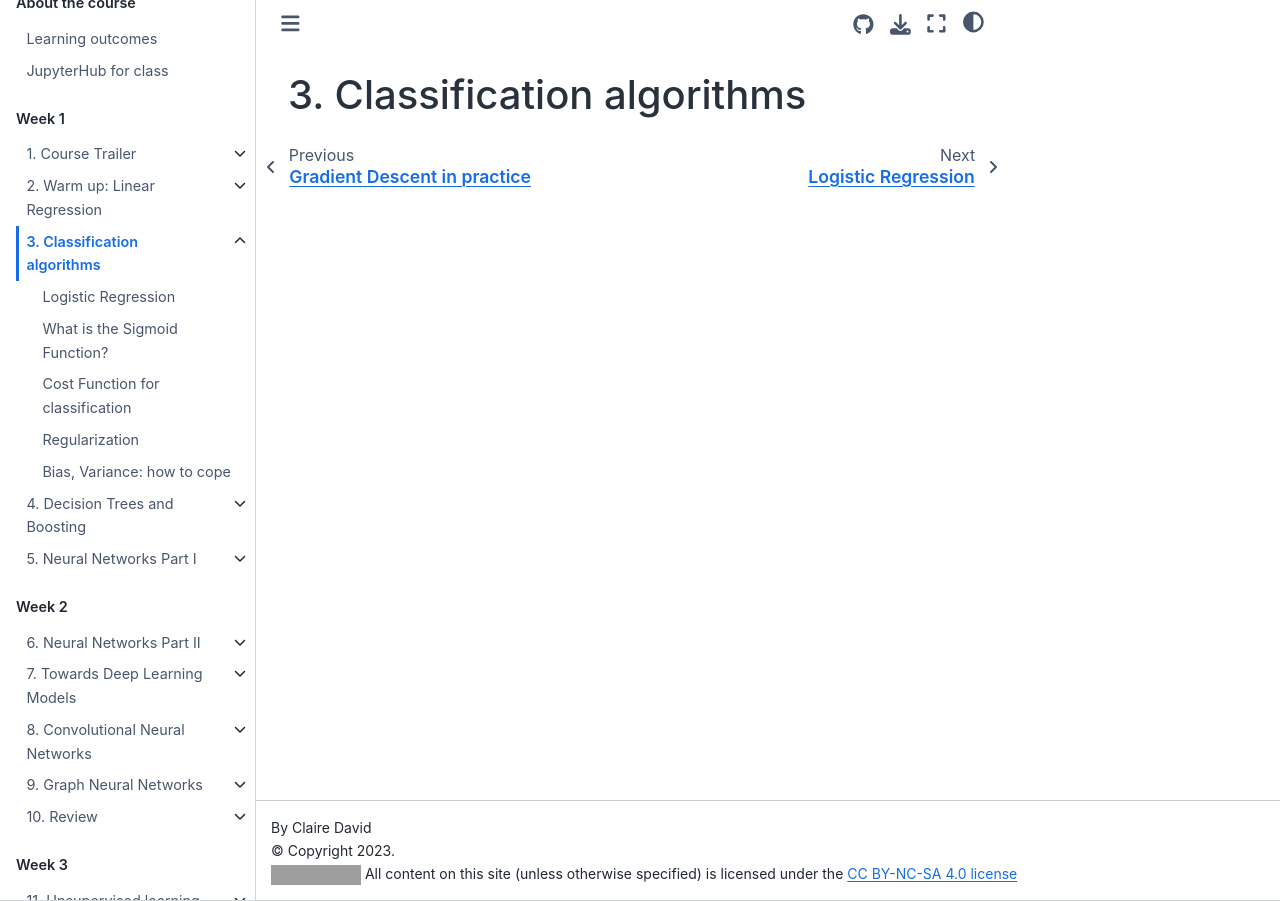
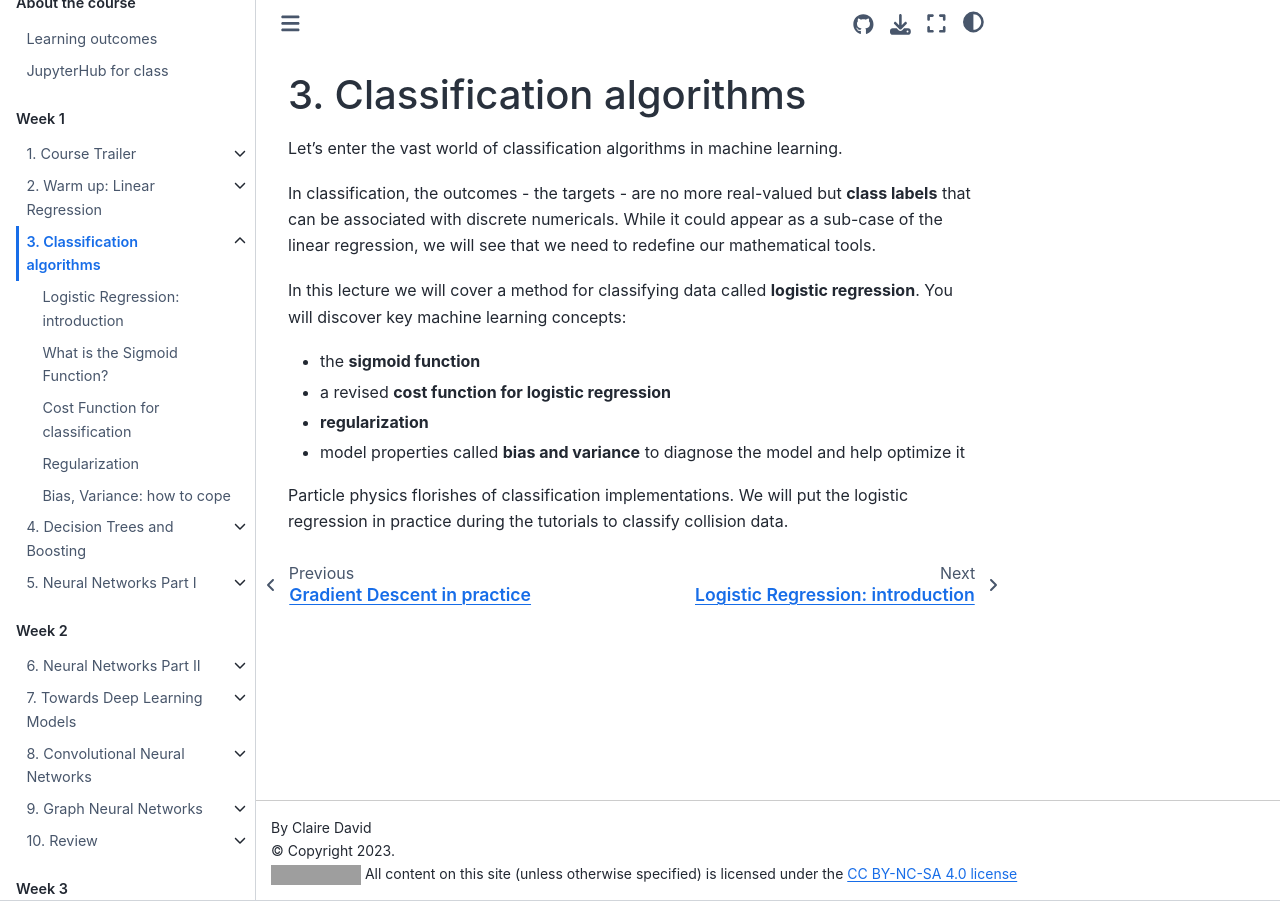
Before and after one commit to clairedavid/ml_in_hep, a Jupyter Book: the page built from week1/class_algs.md, in a window 1280 px wide. Built offline with Jupyter Book 1.0.4 settings and Sphinx 7.4.7 and the Sphinx Book theme 1.1.4, drawn with Linux system fonts in a browser that asks for light colours; pages that are not in the unit, such as notebooks, are missing from menus; grey boxes are pictures that could not be loaded.

Commit message:
Lecture 3 Part 1

```diff
--- a/week1/class_algs.md
+++ b/week1/class_algs.md
@@ -1 +1,17 @@
 # 3. Classification algorithms
+
+
+
+
+Let's enter the vast world of classification algorithms in machine learning.
+
+In classification, the outcomes - the targets - are no more real-valued but __class labels__ that can be associated with discrete numericals. While it could appear as a sub-case of the linear regression, we will see that we need to redefine our mathematical tools.
+
+In this lecture we will cover a method for classifying data called __logistic regression__. You will discover key machine learning concepts:
+
+* the __sigmoid function__
+* a revised __cost function for logistic regression__
+* __regularization__
+* model properties called __bias and variance__ to diagnose the model and help optimize it
+
+Particle physics florishes of classification implementations. We will put the logistic regression in  practice during the tutorials to classify collision data.
```
Also changed, not shown: week1/class_algs_logReg.md (+58 -1 lines), week1/warmup_1D_learningR.md (+5 -4 lines), week1/warmup_1D_linRegGD.md (+1 -0 lines), week1/warmup_1D_linRegGDmulti.md (+10 -13 lines), week1/warmup_1D_practice.md (+3 -4 lines), images/lec03_1_scatter1D.png (added), images/lec03_1_scatter1D_linhf.png (added), 2 other files.
